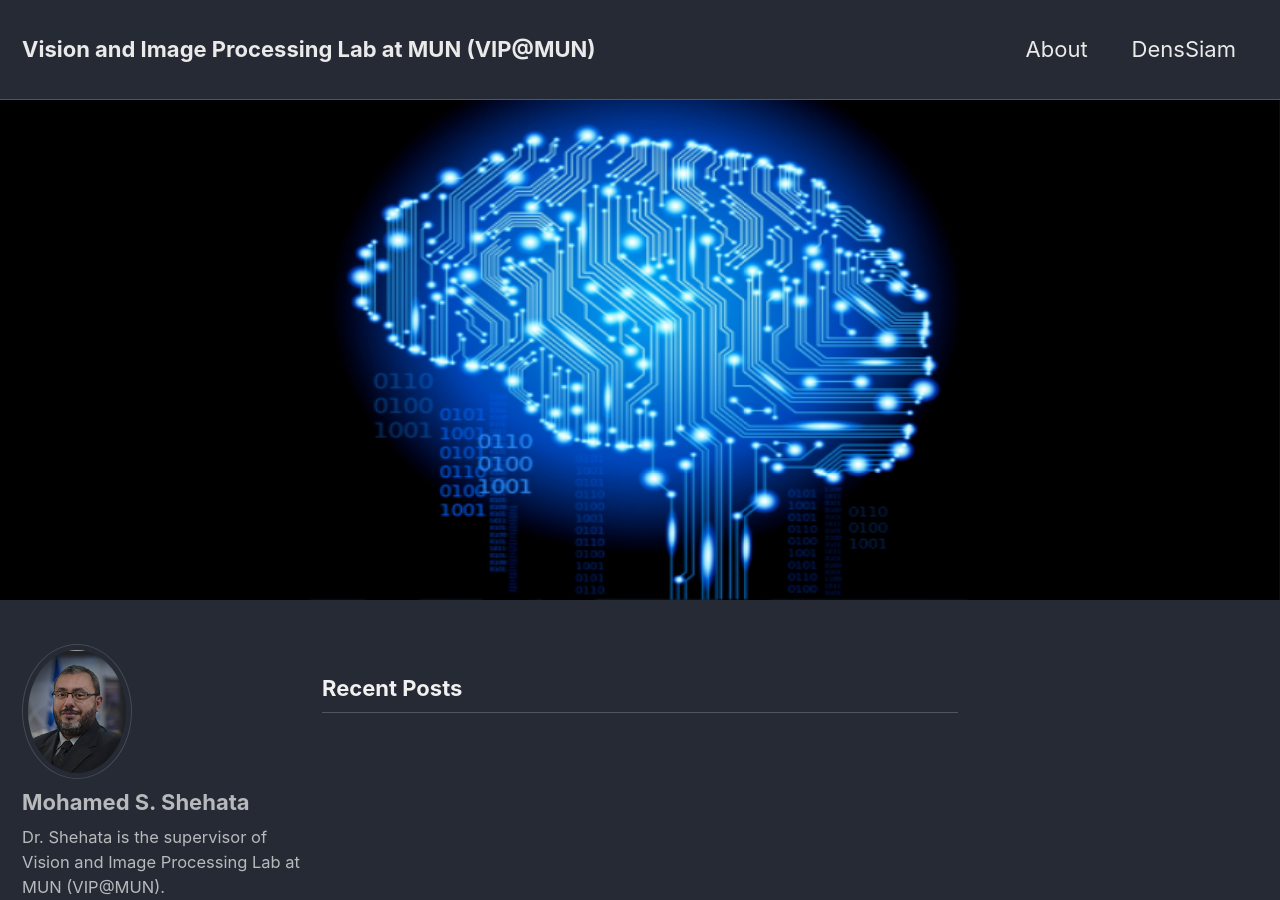
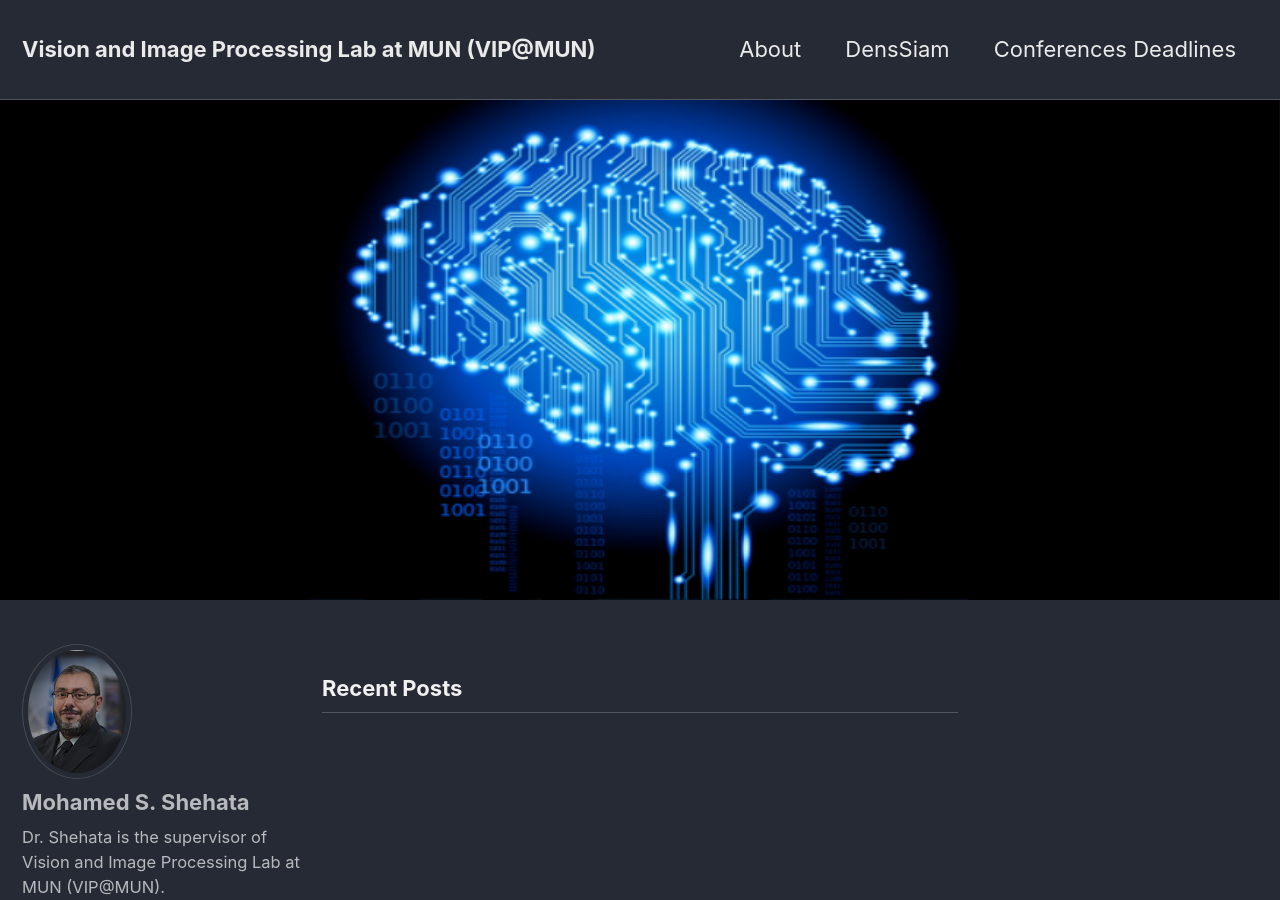
Before and after one commit to VIP-MUN/VIP-MUN.github.io, a Jekyll site: the page built from index.html, in a window 1280 px wide and 900 px high. Built offline with Jekyll 4.4.1, drawn with Linux system fonts in a browser that asks for light colours; nearby versions of some CDN libraries; the list of posts is cut into pages by our own code.

Commit message:
Update navigation.yml

```diff
--- a/_data/navigation.yml
+++ b/_data/navigation.yml
@@ -4,3 +4,6 @@ main:
     url: /about/
   - title: "DensSiam"
     url: /machinelearning/
+
+  - title: "Conferences Deadlines"
+    url: /_pages/2018-2019-conferences.html
```
